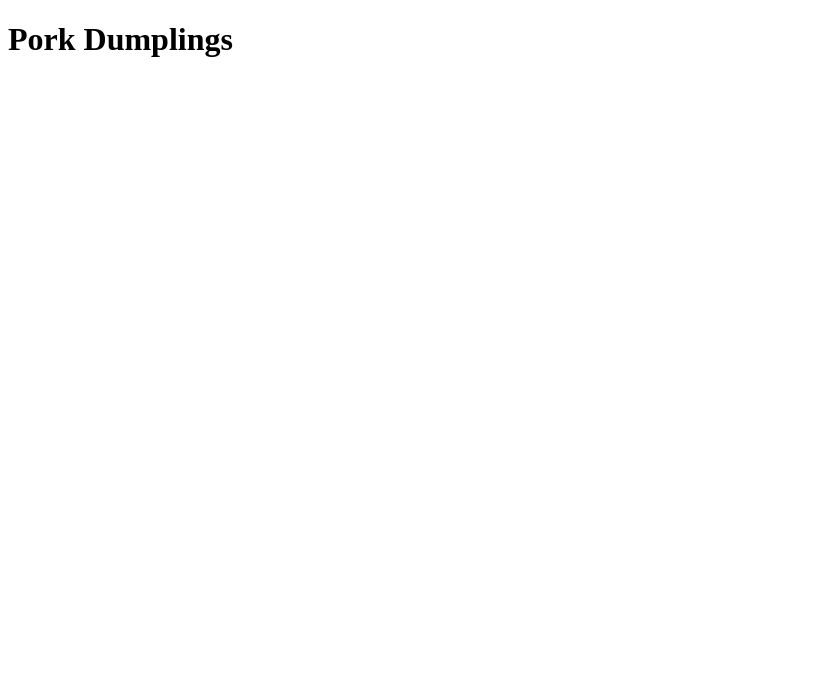
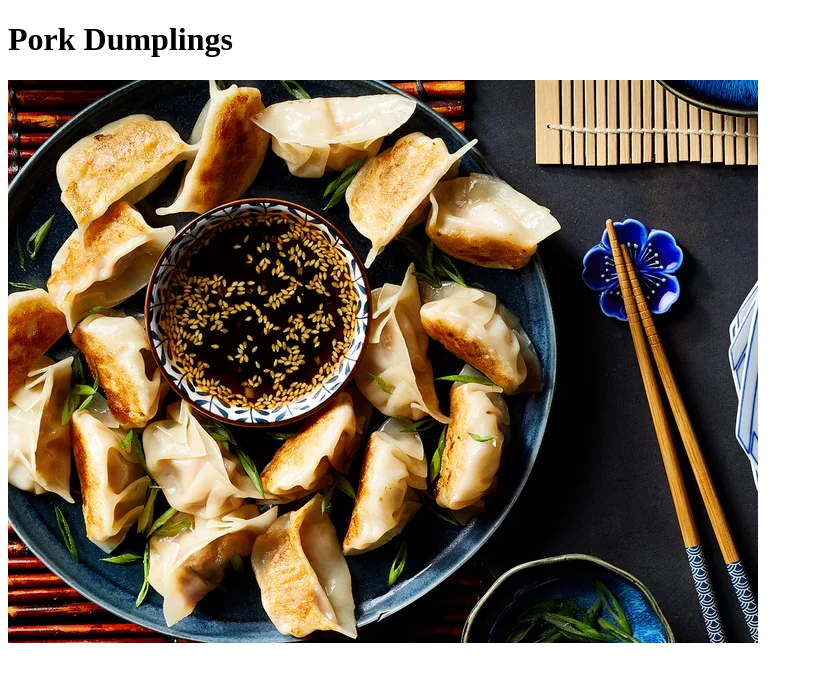
Before and after one commit to FustinCS/odin-recipes, a plain HTML site: page recipes/dumplings.html in a window 1280 px wide. Shown: the whole page, without its empty margins (0-813 px from the left). Drawn offline with Linux system fonts and the light colour scheme.

Commit message:
Add images Directory And dumplings.jpg
Created images directory to store images of food with a reference
to the dumplings.jpg image in dumplings.html

```diff
--- a/recipes/dumplings.html
+++ b/recipes/dumplings.html
@@ -7,5 +7,6 @@
 
   <body>
     <h1>Pork Dumplings</h1>
+    <img src="../images/dumplings.jpg" alt="Pork Dumplings With Dipping Sauce">
   </body>
 </html>
```
Also changed, not shown: images/dumplings.jpg (added).
